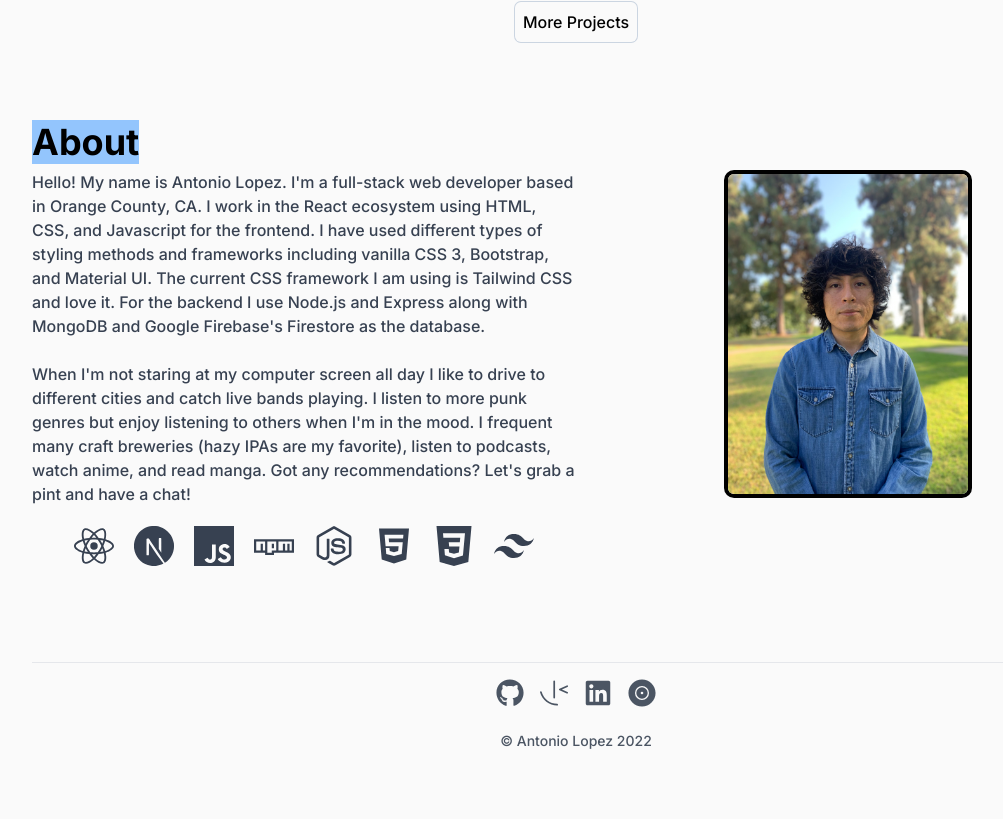
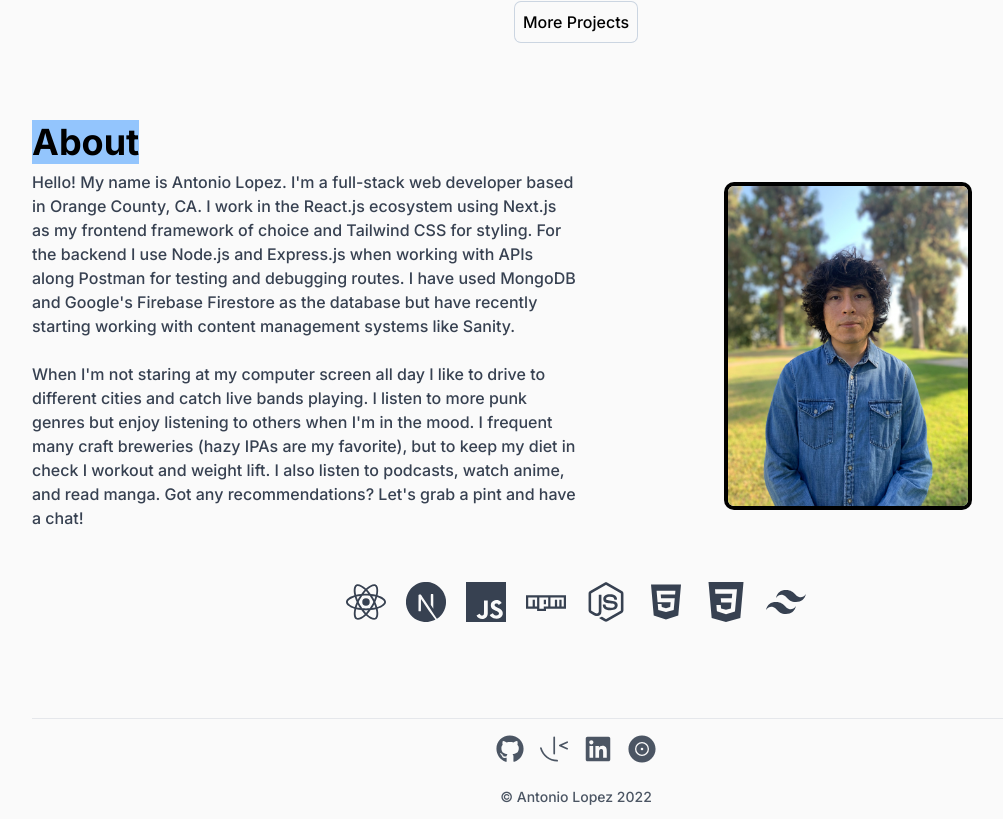
Before and after one commit to antonio-lopez/antonio-lopez-portfolio-v2, a Next.js app: page / in a window 1280 px wide. Shown: the part 1898-2717 px from the top of the page, without its empty margins (64-1067 px from the left). Before the commit the page ends 2665 px from the top, so only its background shows below. Built offline with nearby package versions, Linux system fonts and the light colour scheme.

Commit message:
Updated About Me and Main section

```diff
--- a/components/About.js
+++ b/components/About.js
@@ -22,22 +22,23 @@ const About = () => {
         />
         <p className='mt-2 text-gray-700 dark:text-gray-300 md:row-start-1'>
           Hello! My name is Antonio Lopez. I'm a full-stack web developer based
-          in Orange County, CA. I work in the React ecosystem using HTML, CSS,
-          and Javascript for the frontend. I have used different types of
-          styling methods and frameworks including vanilla CSS 3, Bootstrap, and
-          Material UI. The current CSS framework I am using is Tailwind CSS and
-          love it. For the backend I use Node.js and Express along with MongoDB
-          and Google Firebase's Firestore as the database.
+          in Orange County, CA. I work in the React.js ecosystem using Next.js
+          as my frontend framework of choice and Tailwind CSS for styling. For
+          the backend I use Node.js and Express.js when working with APIs along
+          Postman for testing and debugging routes. I have used MongoDB and
+          Google's Firebase Firestore as the database but have recently starting
+          working with content management systems like Sanity.
           <br />
           <br />
           When I'm not staring at my computer screen all day I like to drive to
           different cities and catch live bands playing. I listen to more punk
           genres but enjoy listening to others when I'm in the mood. I frequent
-          many craft breweries (hazy IPAs are my favorite), listen to podcasts,
-          watch anime, and read manga. Got any recommendations? Let's grab a
-          pint and have a chat!
+          many craft breweries (hazy IPAs are my favorite), but to keep my diet
+          in check I workout and weight lift. I also listen to podcasts, watch
+          anime, and read manga. Got any recommendations? Let's grab a pint and
+          have a chat!
         </p>
-        <div className='grid grid-flow-col grid-rows-2 gap-5 place-self-center self-center text-gray-700 dark:text-gray-200 lg:grid-rows-1'>
+        <div className='grid grid-flow-col grid-rows-2 gap-5 place-self-center self-center pt-8 text-gray-700 dark:text-gray-200 lg:col-span-2 lg:grid-rows-1'>
           <SiReact className='h-10 w-10 hover:text-blue-500 ' />
           <SiNextdotjs className='h-10 w-10 hover:text-blue-500' />
           <SiJavascript className='h-10 w-10 hover:text-blue-500' />
--- a/components/Main.js
+++ b/components/Main.js
@@ -1,7 +1,5 @@
 import React from 'react';
 import { FaGithub, FaLinkedin } from 'react-icons/fa';
-import { AiOutlineFileText } from 'react-icons/ai';
-import Link from 'next/link';
 
 const Main = () => {
   return (
@@ -14,7 +12,8 @@ const Main = () => {
           Antonio Lopez
         </h2>
         <p className=' mt-6 text-sm text-gray-700 dark:text-gray-200 lg:text-xl'>
-          I create interactive UIs one component at a time.
+          I create simple and functional interactive user interfaces, one
+          component at a time.
         </p>
         <div className='mt-6 flex flex-wrap items-center gap-4 gap-y-2 text-sm text-gray-600 dark:text-gray-400'>
           {/* github link */}
```
